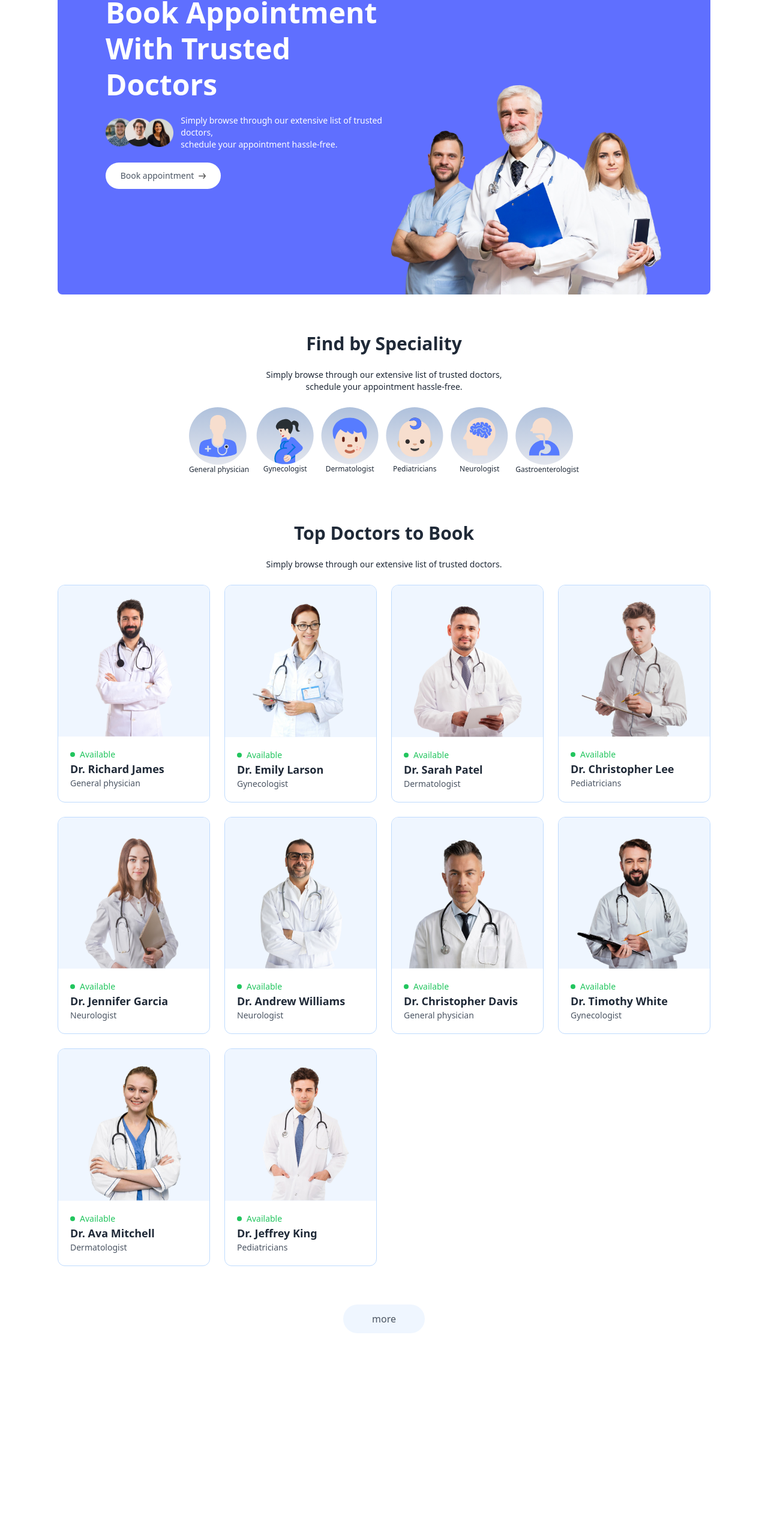
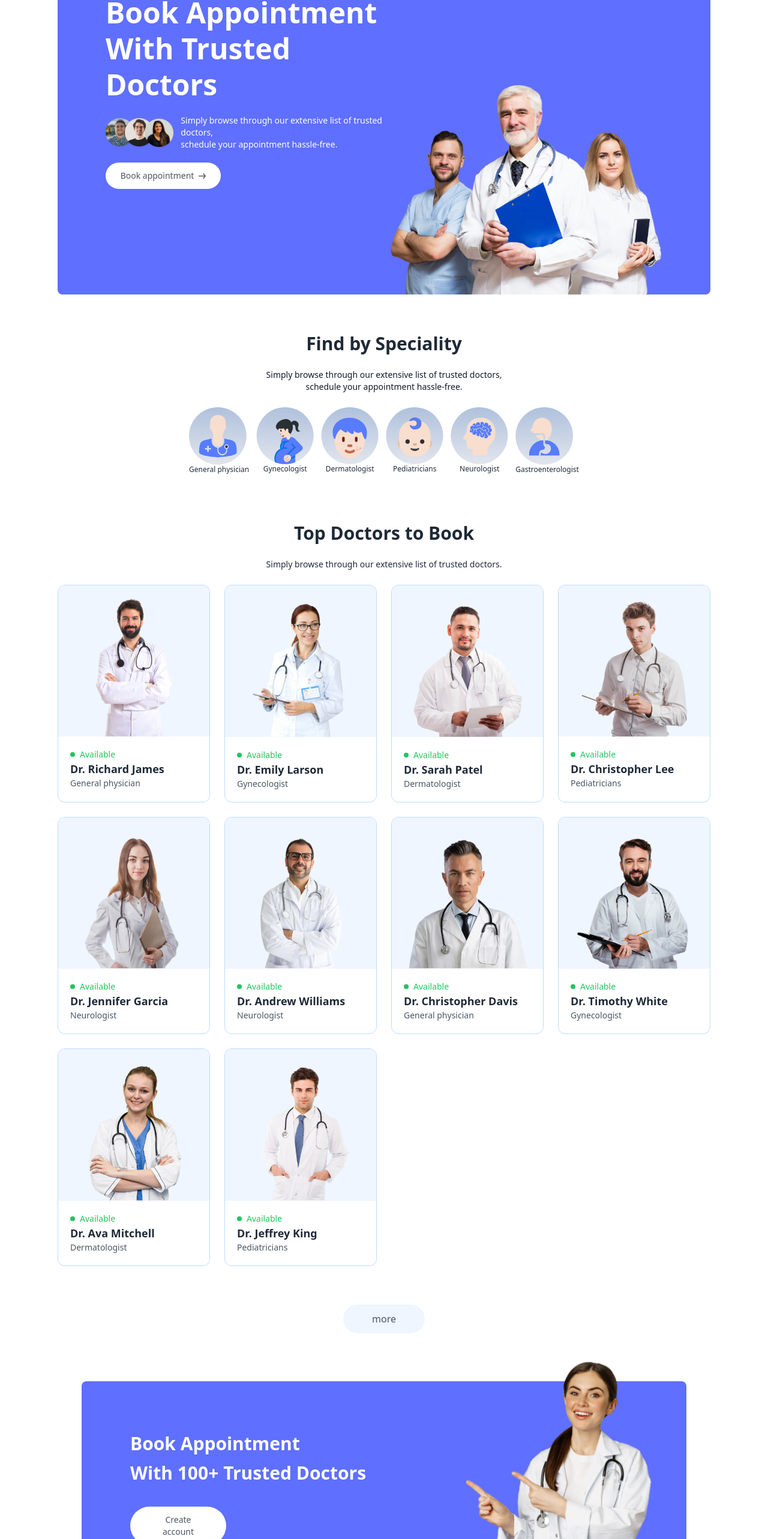
Before and after one commit to Maryiamreda/prescripto, a React (Vite) app: page / in a window 1280 px wide. Shown: the part 226-2792 px from the top of the page at 60% size. Before the commit the page ends 2481 px from the top, so only its background shows below. Built offline with nearby package versions, Linux system fonts and the light colour scheme.

Commit message:
made banner

```diff
--- /dev/null
+++ b/src/components/Banner.tsx
@@ -0,0 +1,32 @@
+import { useNavigate } from 'react-router-dom';
+import Image from '../assets/assets_frontend/appointment_img.png';
+const Banner = () => {
+    //  md:h-[60vh] justify-between md:flex md:flex-row flex-colpx-6 sm:
+    const navigate = useNavigate();
+
+    return (
+        <div className="bg-primary  rounded-lg  md:h-[311px] sm:px-10 md:px-14 md:mx-10 my-20 flex justify-between">
+
+            <div className='flex-1 py-8 pl-[25px] md:py-20' >
+                <h1
+                    className='text-white sm:text-2xl text-xl md:text-3xl font-bold text-start md:leading-relaxed'
+                >Book Appointment
+                    <br />
+                    With 100+ Trusted Doctors</h1>
+                <a onClick={() => navigate('/login')}
+                    className='flex text-gray-600 bg-white w-40  text-sm justify-center px-8 py-3 mt-8 items-center rounded-full hover:cursor-pointer hove:scale-105 transition-all'
+                ><p>Create account</p></a>
+
+            </div>
+            {/* //md:w-[35%] */}
+            <div className="hidden lg:block lg:w-[35%] relative">
+                <img src={Image} className='w-full absolute bottom-0 right-0 max-w-md' />
+
+            </div>
+
+
+        </div>
+    );
+}
+
+export default Banner;
--- /dev/null
+++ b/src/components/Footer.tsx
@@ -0,0 +1,11 @@
+import React from 'react';
+
+const Footer = () => {
+    return (
+        <div>
+
+        </div>
+    );
+}
+
+export default Footer;
--- a/src/components/SpecialityMenu.tsx
+++ b/src/components/SpecialityMenu.tsx
@@ -2,12 +2,12 @@ import { Link } from 'react-router-dom';
 import { specialityData } from '../assets/assets_frontend/assets';
 const SpecialityMenu = () => {
     return (
-        <div className='mt-16 text-gray-800 text-center flex md:flex-col items-center gap-6'>
+        <div className='mt-16 text-gray-800 text-center flex flex-col md:flex-col items-center gap-6'>
             <div className='text-3xl font-semibold'>Find by Speciality</div>
-            <p className='text-sm'>Simply browse through our extensive list of trusted doctors,<br /> schedule your appointment hassle-free. </p>
-            <div className='flex gap-3'>
+            <p className='text-sm  text-gray-900 '>Simply browse through our extensive list of trusted doctors,<br /> schedule your appointment hassle-free. </p>
+            <div className='flex   justify-center w-full md:w-auto gap-3 overflow-scroll md:overflow-visible'>
                 {specialityData.map((item, index) => (
-                    <Link key={index} className=" text-xs speciality-item cursor-pointer hover:translate-y-[-10px] transition-all duration-500 " to={`/doctors/${item.speciality}`}>
+                    <Link key={index} className=" text-xs speciality-item cursor-pointer hover:translate-y-[-10px] transition-all duration-500 flex-shrink-0 " to={`/doctors/${item.speciality}`}>
                         <img src={item.image} className='w-16 sm:w-24' />
                         <h3 className=''>{item.speciality}</h3>
 
--- a/src/components/TopDoctors.tsx
+++ b/src/components/TopDoctors.tsx
@@ -4,11 +4,11 @@ const TopDoctors = () => {
     const navigate = useNavigate();
 
     return (
-        <div className='mt-20 text-gray-800 text-start flex md:flex-col items-center gap-6  '>
+        <div className='mt-20 text-gray-800 text-start flex flex-col md:flex-col items-center gap-6  '>
             <h2 className='text-3xl font-semibold'>Top Doctors to Book</h2>
             <p className='text-sm'>Simply browse through our extensive list of trusted doctors.
             </p>
-            <div className="grid grid-cols-2 md:grid-cols-3 lg:grid-cols-4 gap-6">
+            <div className="grid grid-cols-1 sm:grid-cols-2 md:grid-cols-3 lg:grid-cols-4 gap-6">
                 {doctors.slice(0, 10).map((doctor) => (
                     <div onClick={() => navigate(`/appointment/${doctor._id}`)} className='border border-blue-200 overflow-hidden rounded-xl cursor-pointer hover:translate-y-[-10px] transition-all duration-500'>
                         <img className='bg-blue-50' src={doctor.image} />
@@ -22,7 +22,7 @@ const TopDoctors = () => {
                     </div>)
                 )}
             </div>
-            <button onClick={() => navigate('/doctors')} className='bg-blue-50 text-gray-600 px-12 py-3 rounded-full mt-10' >more</button>
+            <button onClick={() => navigate('/doctors')} className='bg-blue-50 text-gray-600 px-12 py-3 rounded-full mt-10 hover:cursor-pointer' >more</button>
         </div>
     );
 }
--- a/src/pages/Home.tsx
+++ b/src/pages/Home.tsx
@@ -1,3 +1,5 @@
+import Banner from "../components/Banner";
+import Footer from "../components/Footer";
 import Header from "../components/Header";
 import SpecialityMenu from "../components/SpecialityMenu";
 import TopDoctors from "../components/TopDoctors";
@@ -9,6 +11,8 @@ const HomePage = () => {
             <SpecialityMenu />
         </div>
         <TopDoctors />
+        <Banner />
+        <Footer />
     </div>);
 }
 
```
